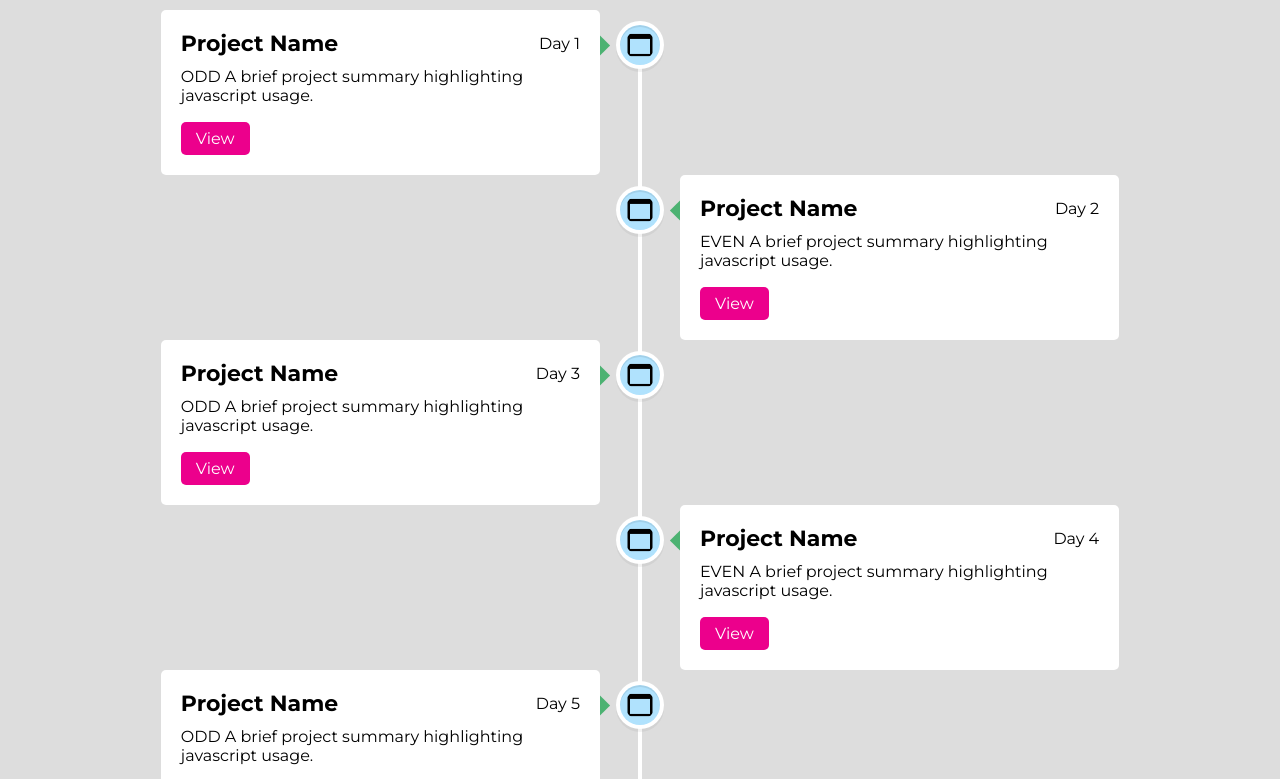
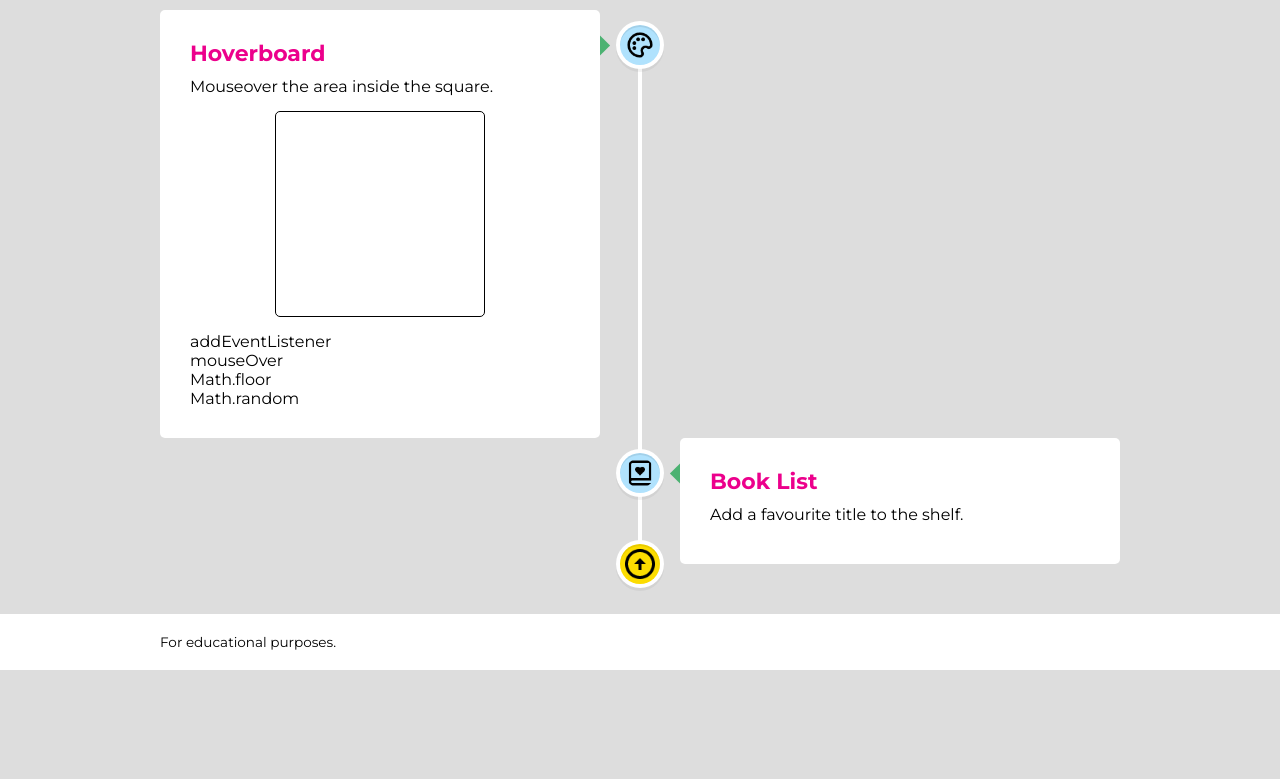
Before and after one commit to dana-eliz8bit/clg-javascript-project, a plain HTML site: page index.html in a window 1280 px wide. Shown: the part 90-869 px from the top of the page. After the commit the page ends 800 px from the top, so only its background shows below. Drawn offline with Linux system fonts and the light colour scheme.

Commit message:
Wholesale update to project design

```diff
--- a/style.css
+++ b/css/main.css
@@ -12,25 +12,13 @@ html {
 
 body {
   background: #ddd;
-  /* height: 100vh; */
   font-family: "Montserrat", "Roboto", Arial, sans-serif;
 }
-
-/* a {
-  text-decoration: none;
-  color: #000;
-}
-a:hover,
-a:active {
-  text-decoration: underline;
-} */
 
 ul,
 li {
   list-style-type: none;
 }
-
-/* HEADER */
 
 header {
   background-color: #fff;
@@ -54,14 +42,12 @@ header h1 {
   font-size: 2rem;
 }
 
-/* Nav */
-
 nav ul {
   display: flex;
 }
 
 nav a {
-  padding: 1em;
+  padding-left: 1.5em;
   position: relative;
   bottom: -4px;
 }
@@ -70,7 +56,7 @@ nav a {
   height: 2em;
 }
 
-/* Show/Hide on Scroll */
+/* Header Show/Hide on Scroll */
 
 .scroll-down header {
   transform: translate3d(0, -100%, 0);
@@ -80,16 +66,10 @@ nav a {
   filter: drop-shadow(0 -10px 20px #fcdc00);
 }
 
-/* Info Modal */
-
-/* FOOTER */
-
 footer {
   background-color: #fff;
   width: 100%;
   font-size: 0.85rem;
-  /* position: fixed;
-  bottom: 0; */
 }
 
 .wrapper-footer {
@@ -98,19 +78,16 @@ footer {
   padding: 20px 0px;
 }
 
-/* MAIN */
-
 .wrapper-main {
   margin-top: 100px;
   margin-bottom: 50px;
   margin-left: auto;
   margin-right: auto;
-  width: 78%;
-  padding: 0 20px;
+  width: 75%;
   position: relative;
 }
 
-.wrapper-main .line-vertical {
+.line-vertical {
   position: absolute;
   height: 100%;
   width: 4px;
@@ -120,23 +97,19 @@ footer {
   transform: translateX(-50%);
 }
 
-/* Containers */
-
-.wrapper-main .container {
+.container {
   display: flex;
 }
 
-.wrapper-main .odd {
+.odd {
   justify-content: flex-start;
 }
 
-.wrapper-main .even {
+.even {
   justify-content: flex-end;
 }
 
-/* Sections */
-
-.wrapper-main .container section {
+.container section {
   background: #fff;
   border-radius: 5px;
   width: calc(50% - 40px);
@@ -144,7 +117,7 @@ footer {
   position: relative;
 }
 
-.wrapper-main .container section::before {
+.container section::before {
   position: absolute;
   content: "";
   height: 15px;
@@ -163,23 +136,34 @@ footer {
   left: -7px;
 }
 
-.container section .details,
-.container section .link-project {
-  display: flex;
-  align-items: center;
-  justify-content: space-between;
-}
-
-.container section .details .title {
+.title {
   font-size: 22px;
-  font-weight: 600;
+  font-weight: 700;
+  color: #ec008c;
 }
 
 .container section p {
-  margin: 10px 0 17px 0;
+  margin: 10px 0;
 }
 
-.container section .link-project a {
+.link-external-resource {
+  display: flex;
+  flex-direction: column;
+  max-width: min-content;
+}
+
+.link-external-resource a {
+  text-decoration: none;
+  color: #000;
+}
+
+.link-external-resource a:hover,
+.link-external-resource a:active {
+  text-decoration: underline;
+  background-color: #fcdc00;
+}
+
+/* .container section .link-project a {
   text-decoration: none;
   background: #ec008c;
   color: #fff;
@@ -187,13 +171,11 @@ footer {
   border-radius: 5px;
   font-weight: 400;
   transition: all 0.3s ease;
-}
+} */
 
-.container section .link-project a:hover {
+/* .container section .link-project a:hover {
   transform: scale(0.97);
-}
-
-/* Icons */
+} */
 
 .icon {
   padding: 5px;
@@ -233,11 +215,40 @@ footer {
   left: -60px;
 }
 
-/* MEDIA QUERIES */
+/* PROJECT STYLING */
 
-/* Mobile */
+/* Hoverboard */
+
+.container-hoverboard {
+  display: flex;
+  align-items: center;
+  justify-content: center;
+  flex-wrap: wrap;
+  max-width: 210px;
+  margin: 15px auto;
+  padding: 2px;
+  border: 1px solid #000;
+  border-radius: 5px;
+}
+
+.square {
+  background-color: #fff;
+  border-radius: 2px;
+  height: 16px;
+  width: 16px;
+  margin: 2px;
+  transition: 2s ease;
+}
+
+.square:hover {
+  transition-duration: 0s;
+}
+
+.square-lrg-scrn-only {
+  display: none;
+}
+
 @media (max-width: 425px) {
-  /* HEADER */
   .wrapper-header {
     width: 90%;
   }
@@ -247,29 +258,28 @@ footer {
   }
 
   nav a {
-    padding: 0.75em;
+    padding-left: 0.75em;
   }
 
-  /* FOOTER */
   .wrapper-footer {
     width: 90%;
   }
 
-  /* MAIN */
   .wrapper-main {
-    width: 85%;
-    padding-right: 0px;
+    width: 90%;
   }
 
-  .wrapper-main .line-vertical {
-    left: 10px;
+  .icon,
+  .icon-scroll,
+  .line-vertical {
+    display: none;
   }
 
-  .wrapper-main .container {
-    margin: 30px 0 3px 30px;
+  .container {
+    margin-bottom: 25px;
   }
 
-  .wrapper-main .container section {
+  .container section {
     width: 100%;
   }
 
@@ -290,38 +300,26 @@ footer {
   }
 }
 
-/* Tablet */
 @media (min-width: 426px) and (max-width: 1023px) {
-  /* HEADER */
   .wrapper-header {
-    width: 85%;
-  }
-
-  #nov {
-    display: none;
+    width: 90%;
   }
 
   nav a {
-    padding: 0.5em;
+    padding-left: 0.5em;
   }
 
-  /* FOOTER */
-
   .wrapper-footer {
-    width: 85%;
+    width: 90%;
   }
-
-  /* MAIN */
 
   .wrapper-main {
     width: 90%;
   }
 }
 
-/* Laptop */
-@media (min-width: 768px) {
-  /* HEADER */
-  #nov {
-    display: none;
+@media (min-width: 1024px) {
+  .container section {
+    padding: 30px;
   }
 }
--- a/index.html
+++ b/index.html
@@ -5,28 +5,19 @@
     <meta http-equiv="X-UA-Compatible" content="IE=edge" />
     <meta name="viewport" content="width=device-width, initial-scale=1.0" />
     <link
-      rel="shortcut icon"
-      href="/images/javascript-logo-24.png"
+      rel="icon"
       type="image/x-icon"
+      href="/images/folder-open-regular-24.png"
     />
-    <link rel="stylesheet" href="style.css" />
-    <title>november.js</title>
+    <link rel="stylesheet" href="/css/main.css" />
+    <title>project.js</title>
   </head>
   <body>
     <header>
       <div class="wrapper-header">
-        <h1 id="november">november.js</h1>
-        <h1 id="nov">nov.js</h1>
+        <h1>project<span style="color: #fcdc00">.js</span></h1>
         <nav>
           <ul>
-            <li>
-              <a href="#"
-                ><img
-                  class="icon-header"
-                  src="/images/home-alt-regular-24.png"
-                  alt="Home"
-              /></a>
-            </li>
             <li>
               <a href="#"
                 ><img
@@ -36,9 +27,7 @@
               /></a>
             </li>
             <li>
-              <a
-                href="https://github.com/dana-eliz8bit/clg-javascript-project"
-                target="_blank"
+              <a href="#" target="_blank"
                 ><img
                   class="icon-header"
                   src="/images/code-alt-regular-24.png"
@@ -60,88 +49,73 @@
       </div>
       <div class="container odd">
         <section>
-          <img class="icon" src="/images/window-regular-24.png" alt="Window" />
-          <div class="details">
-            <span class="title">Project Name</span>
-            <span>Day 1</span>
-          </div>
-          <p>ODD A brief project summary highlighting javascript usage.</p>
-          <div class="link-project">
-            <a href="#">View</a>
+          <img
+            class="icon"
+            src="/images/palette-regular-24.png"
+            alt="Palette"
+          />
+          <span class="title">Hoverboard</span>
+          <p>Mouseover the area inside the square.</p>
+          <div class="container-hoverboard" id="container-hoverboard"></div>
+          <div class="link-external-resource">
+            <a
+              href="https://developer.mozilla.org/en-US/docs/Web/API/EventTarget/addEventListener"
+              target="_blank"
+            >
+              addEventListener</a
+            >
+            <a
+              href="https://developer.mozilla.org/en-US/docs/Web/API/Element/mouseover_event"
+              target="_blank"
+            >
+              mouseOver</a
+            >
+            <a
+              href="https://developer.mozilla.org/en-US/docs/Web/JavaScript/Reference/Global_Objects/Math/floor"
+              target="_blank"
+              >Math.floor</a
+            >
+            <a
+              href="https://developer.mozilla.org/en-US/docs/Web/JavaScript/Reference/Global_Objects/Math/random"
+              target="_blank"
+              >Math.random</a
+            >
           </div>
         </section>
       </div>
       <div class="container even">
         <section>
-          <img class="icon" src="/images/window-regular-24.png" alt="Window" />
-          <div class="details">
-            <span class="title">Project Name</span>
-            <span>Day 2</span>
-          </div>
-          <p>EVEN A brief project summary highlighting javascript usage.</p>
-          <div class="link-project">
-            <a href="#">View</a>
-          </div>
+          <img
+            class="icon"
+            src="/images/book-heart-regular-24.png"
+            alt="Book"
+          />
+          <span class="title">Book List</span>
+          <p>Add a favourite title to the shelf.</p>
         </section>
       </div>
-      <div class="container odd">
+      <!-- <div class="container odd">
         <section>
           <img class="icon" src="/images/window-regular-24.png" alt="Window" />
-          <div class="details">
-            <span class="title">Project Name</span>
-            <span>Day 3</span>
-          </div>
-          <p>ODD A brief project summary highlighting javascript usage.</p>
-          <div class="link-project">
-            <a href="#">View</a>
-          </div>
+          <span class="title">Project Name</span>
+          <p>Text here.</p>
+          <div class="link-external-resource">External links here.</div>
         </section>
       </div>
       <div class="container even">
         <section>
           <img class="icon" src="/images/window-regular-24.png" alt="Window" />
-          <div class="details">
-            <span class="title">Project Name</span>
-            <span>Day 4</span>
-          </div>
-          <p>EVEN A brief project summary highlighting javascript usage.</p>
-          <div class="link-project">
-            <a href="#">View</a>
-          </div>
+          <span class="title">Project Name</span>
+          <p>Text here.</p>
+          <div class="link-external-resource">External links here.</div>
         </section>
-      </div>
-      <div class="container odd">
-        <section>
-          <img class="icon" src="/images/window-regular-24.png" alt="Window" />
-          <div class="details">
-            <span class="title">Project Name</span>
-            <span>Day 5</span>
-          </div>
-          <p>ODD A brief project summary highlighting javascript usage.</p>
-          <div class="link-project">
-            <a href="#">View</a>
-          </div>
-        </section>
-      </div>
-      <div class="container even">
-        <section>
-          <img class="icon" src="/images/window-regular-24.png" alt="Window" />
-          <div class="details">
-            <span class="title">Project Name</span>
-            <span>Day 6</span>
-          </div>
-          <p>EVEN A brief project summary highlighting javascript usage.</p>
-          <div class="link-project">
-            <a href="#">View</a>
-          </div>
-        </section>
-      </div>
+      </div> -->
     </main>
     <footer>
       <div class="wrapper-footer">
         <p>For educational purposes.</p>
       </div>
     </footer>
-    <script src="script.js"></script>
+    <script src="/js/main.js"></script>
   </body>
 </html>
--- /dev/null
+++ b/js/main.js
@@ -0,0 +1,51 @@
+// Header Show/Hide on Scroll
+const body = document.body;
+
+let lastScroll = 0;
+
+window.addEventListener("scroll", () => {
+  // console.log(window.pageYOffset);
+  const currentScroll = window.pageYOffset;
+  if (currentScroll <= 0) {
+    body.classList.remove("scroll-up");
+  }
+  if (currentScroll > lastScroll && !body.classList.contains("scroll-down")) {
+    body.classList.remove("scroll-up");
+    body.classList.add("scroll-down");
+  }
+  if (currentScroll < lastScroll && body.classList.contains("scroll-down")) {
+    body.classList.remove("scroll-down");
+    body.classList.add("scroll-up");
+  }
+  lastScroll = currentScroll;
+});
+
+// Project - Hoverboard
+
+const container = document.getElementById("container-hoverboard");
+const colors = ["#2da5ff", "#10e595", "#fcdc00", "#ec008c", "#000"];
+const SQUARES = 100;
+
+for (let i = 0; i < SQUARES; i++) {
+  const square = document.createElement("div");
+  square.classList.add("square");
+  square.addEventListener("mouseover", () => setColor(square));
+  square.addEventListener("mouseout", () => removeColor(square));
+  container.appendChild(square);
+}
+
+function setColor(element) {
+  // console.log(element);
+  const color = getRandomColor();
+  // console.log(color);
+  element.style.background = color;
+}
+
+function removeColor(element) {
+  // console.log("remove");
+  element.style.background = "#fff";
+}
+
+function getRandomColor() {
+  return colors[Math.floor(Math.random() * colors.length)];
+}
--- a/script.js
+++ /dev/null
@@ -1,25 +0,0 @@
-// HEADER SHOW/HIDE ON SCROLL
-
-const body = document.body;
-let lastScroll = 0;
-
-window.addEventListener("scroll", () => {
-  // console.log(window.pageYOffset);
-  const currentScroll = window.pageYOffset;
-
-  if (currentScroll <= 0) {
-    body.classList.remove("scroll-up");
-  }
-
-  if (currentScroll > lastScroll && !body.classList.contains("scroll-down")) {
-    body.classList.remove("scroll-up");
-    body.classList.add("scroll-down");
-  }
-
-  if (currentScroll < lastScroll && body.classList.contains("scroll-down")) {
-    body.classList.remove("scroll-down");
-    body.classList.add("scroll-up");
-  }
-
-  lastScroll = currentScroll;
-});
```
Also changed, not shown: images/book-heart-regular-24.png (added), images/bookmark-heart-regular-24.png (deleted), images/camera-regular-24.png (deleted), images/edit-regular-24.png (added), images/folder-open-regular-24.png (added), images/javascript-logo-24.png (deleted), images/math-regular-24.png (deleted), images/memory-card-regular-24.png (deleted), images/share-alt-regular-24.png (deleted), images/star-regular-24.png (added), images/time-five-regular-24.png (deleted), 1 other file.
